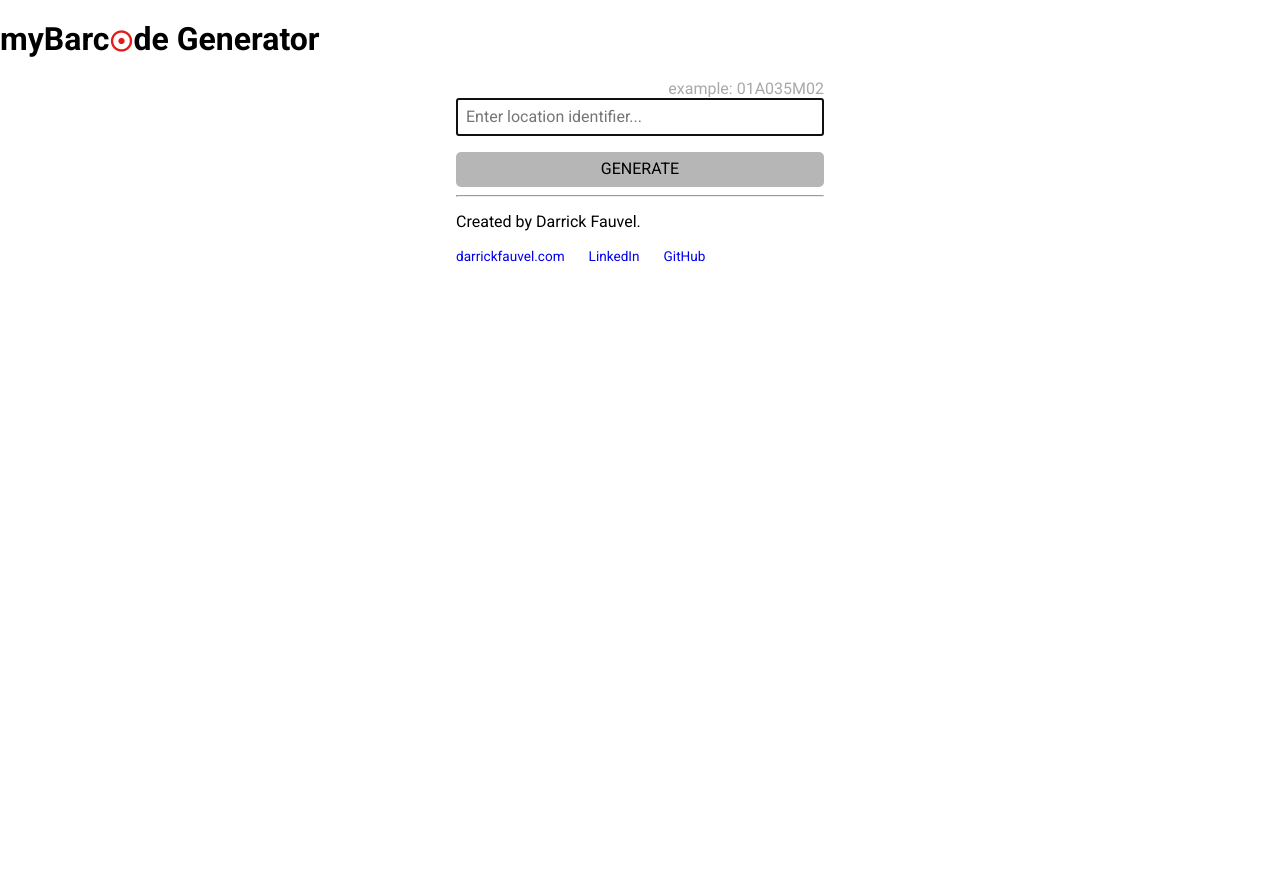
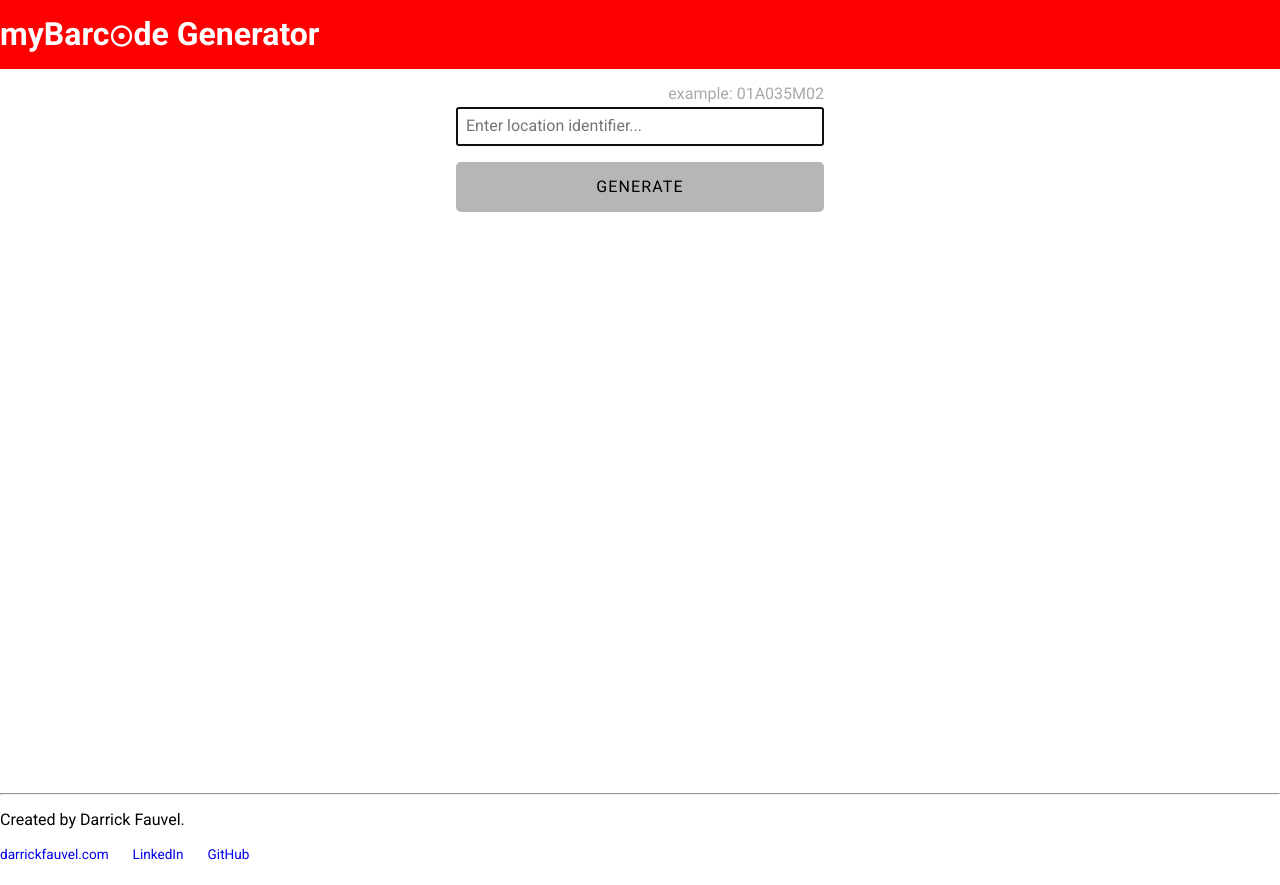
Before and after one commit to DarrickFauvel/barcode-generator-react, a React (Vite) app: page / in a window 1280 px wide. Built offline with nearby package versions, Linux system fonts and the light colour scheme.

Commit message:
Update app styling

```diff
--- a/src/index.css
+++ b/src/index.css
@@ -16,19 +16,33 @@ body {
   font-family: "Roboto", sans-serif;
 }
 
+
+
 .wrapper {
   display: grid;
-  grid-template-rows: auto 1fr 100px;
+  grid-template-rows: 1fr 100px;
   height: 100vh;
+}
+
+.container {
+  max-width: 400px;
   margin-inline: auto;
-  max-width: 400px;
   padding-inline: 1em;
 }
 
 .header {
+  background-color: red;
+  color: white;
+  margin-bottom: 1em;
+
+  & h1 {
+    margin: 0;
+    padding-block: .5em;
+  }
+
   & span {
     position: relative;
-    color: var(--color-red);
+    /* color: var(--color-red); */
     top: 3px;
     margin-inline: -0.1;
   }
@@ -36,7 +50,8 @@ body {
 
 .btn {
   padding-inline: 0.75em;
-  padding-block: 0.5em;
+  padding-block: 1em;
+  letter-spacing: .07em;
   border-radius: calc((5 / 16) * 1em);
   border: none;
   cursor: pointer;
@@ -67,11 +82,25 @@ form {
   gap: 1em;
 }
 
+.control-group {
+  display: flex;
+  flex-direction: column;
+  gap: .25em;
+}
+
 label {
-  display: block;
+  display: flex;
+  flex-direction: row;
+  justify-content: flex-end;
+  align-items: flex-end;
+  gap: .2em;
   color: darkgray;
-  width: 100%;
-  text-align: right;
+
+  & span {
+    display: inline-block;
+    font-size: .7rem;
+    padding-bottom: 2px;
+  }
 }
 
 input {
@@ -81,6 +110,11 @@ input {
 
 .material-symbols-outlined {
   font-variation-settings: "FILL" 0, "wght" 700, "GRAD" 0, "opsz" 48;
+}
+
+.barcode {
+  text-align: center;
+  margin-top: 1em;
 }
 
 /* Footer */
```
